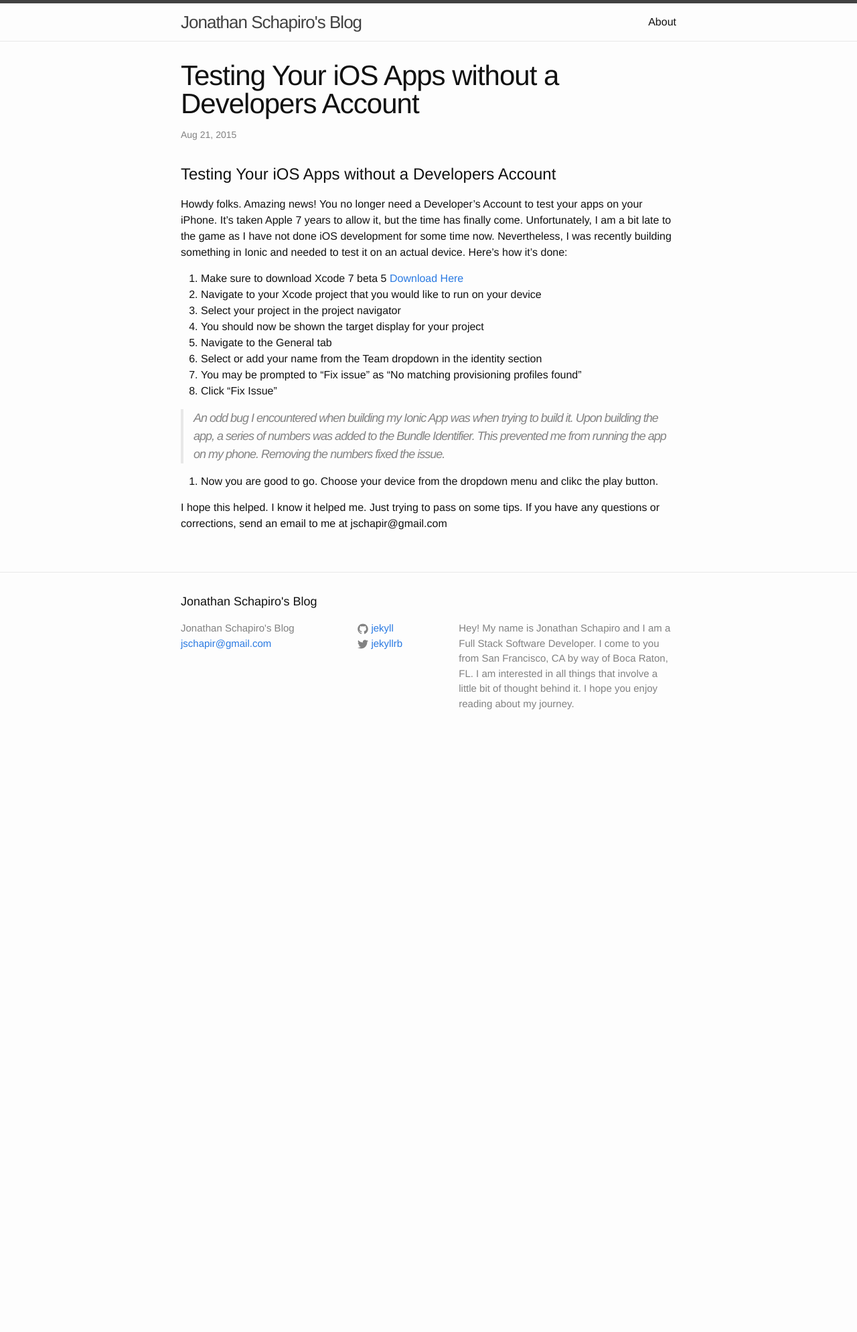
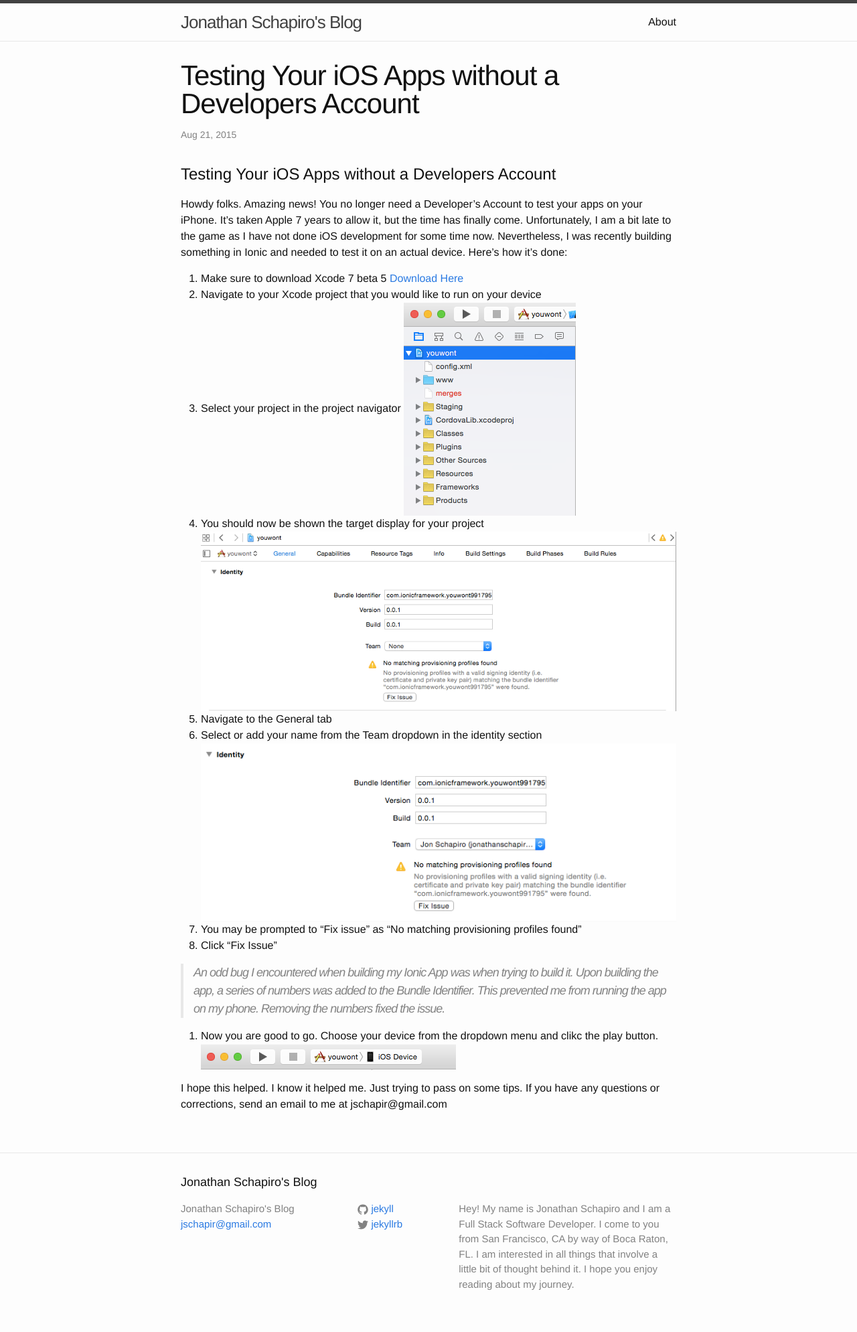
Before and after one commit to jschapiro003/jonathanschapiro.github.io, a Jekyll site: the page built from _posts/2015-08-21-TestYourAppsWithXcode.markdown, in a window 1280 px wide. Shown: the whole page at 67% size. Built offline with Jekyll 4.4.1, drawn with Linux system fonts in a browser that asks for light colours; before the commit the page ends 1122 px from its top, so only the background shows below that.

Commit message:
finished ios blog

```diff
--- a/_posts/2015-08-21-TestYourAppsWithXcode.markdown
+++ b/_posts/2015-08-21-TestYourAppsWithXcode.markdown
@@ -12,15 +12,19 @@
 1. Make sure to download Xcode 7 beta 5 [Download Here](https://developer.apple.com/xcode/downloads/)
 2. Navigate to your Xcode project that you would like to run on your device
 3. Select your project in the project navigator
+![projectNavigator](/images/projectNavigator.png?raw=true)
 4. You should now be shown the target display for your project
+![badBundle](/images/badBundle.png?raw=true)
 5. Navigate to the General tab
 6. Select or add your name from the Team dropdown in the identity section
+![goodName](/images/goodName.png?raw=true)
 7. You may be prompted to "Fix issue" as "No matching provisioning profiles found"
 8. Click "Fix Issue"
 
 > An odd bug I encountered when building my Ionic App was when trying to build it. Upon building the app, a series of numbers was added to the Bundle Identifier. This prevented me from running the app on my phone. Removing the numbers fixed the issue.
 
 9. Now you are good to go. Choose your device from the dropdown menu and clikc the play button.
+![runApp](/images/runApp.png?raw=true)
 
 
 
```
Also changed, not shown: images/badBundle.png (added), images/changeBundle.png (added), images/goodBundle.png (added), images/goodName.png (added), images/projectNavigator.png (added), images/runApp.png (added), 3 other files.
